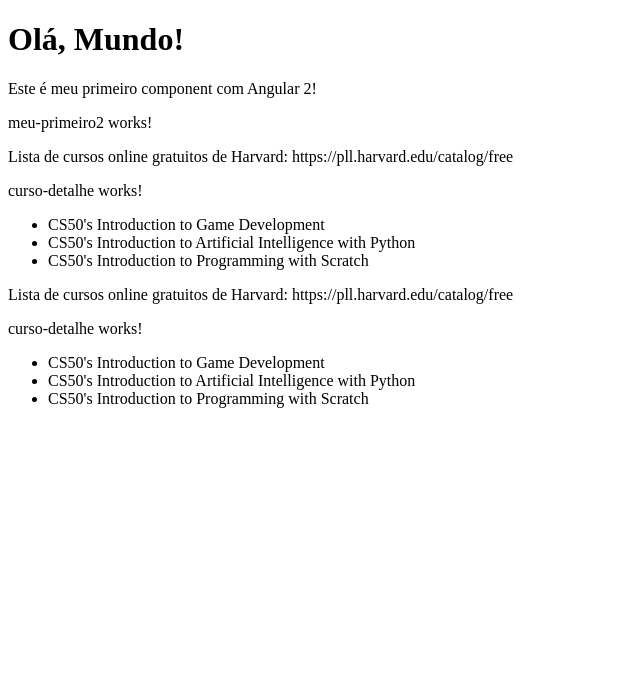
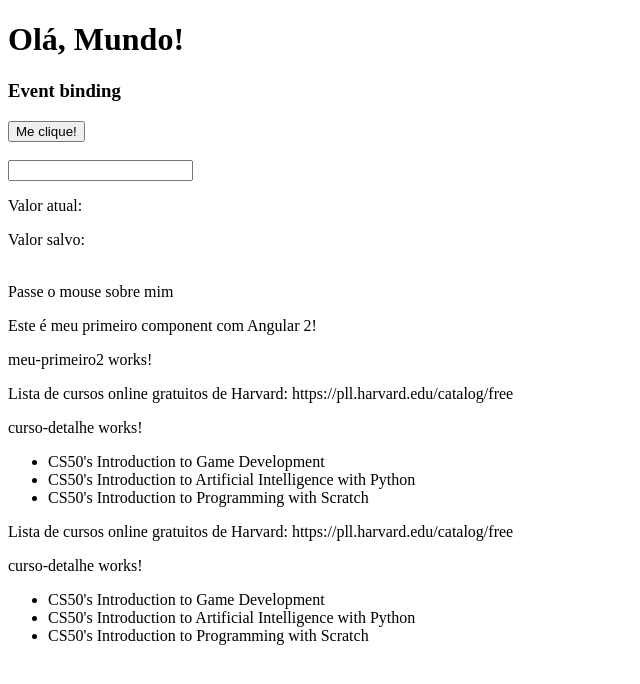
Before and after one commit to renatanesio/angular2, an Angular app: page / in a window 1280 px wide. Shown: the top 684 px of the page, without its empty margins (0-640 px from the left). Built offline with nearby package versions, Linux system fonts and the light colour scheme.

Commit message:
Add data-binding component

```diff
--- a/src/app/app.component.html
+++ b/src/app/app.component.html
@@ -2,6 +2,7 @@
   {{title}}
 </h1>
 
+<app-data-binding></app-data-binding>
 <app-meu-primeiro></app-meu-primeiro>
 <app-meu-primeiro2></app-meu-primeiro2>
 <app-cursos></app-cursos>
--- a/src/app/app.module.ts
+++ b/src/app/app.module.ts
@@ -7,12 +7,14 @@ import { AppComponent } from './app.component';
 import { MeuPrimeiro2Component } from './meu-primeiro2/meu-primeiro2.component';
 import { MeuPrimeiroComponent } from './meu-primeiro/meu-primeiro.componente';
 import { CursosModule } from './cursos/cursos.module';
+import { DataBindingComponent } from './data-binding/data-binding/data-binding.component';
 
 @NgModule({
   declarations: [
     AppComponent,
     MeuPrimeiro2Component,
-    MeuPrimeiroComponent
+    MeuPrimeiroComponent,
+    DataBindingComponent
   ],
   imports: [
     BrowserModule,
--- /dev/null
+++ b/src/app/data-binding/data-binding/data-binding.component.html
@@ -0,0 +1,29 @@
+<section class="event-binding">
+  <article>
+    <h3>Event binding</h3>
+    <div>
+      <button (click)="botaoClicado()" class="btn btn-primary">Me clique!
+      </button>
+      <br><br>
+
+      <input type="text"
+      (keyup)="onKeyUp($event)"
+      (keyup.enter)="salvarValor(campoInput.value)"
+      (blur)="salvarValor(campoInput.value)"
+      #campoInput>
+
+      <p>Valor atual: {{ valorAtual }}</p>
+      <p>Valor salvo: {{ valorSalvo }}</p>
+
+<br>
+<span
+(mouseover)="onMouseOverOut()"
+(mouseout)="onMouseOverOut()"
+[class.highlight] ="isMouseOver"
+>Passe o mouse sobre mim</span>
+
+    </div>
+
+  </article>
+
+</section>
--- /dev/null
+++ b/src/app/data-binding/data-binding/data-binding.component.scss
@@ -0,0 +1,4 @@
+.highlight {
+  background-color: yellow;
+  font-weight: bold;
+}
--- /dev/null
+++ b/src/app/data-binding/data-binding/data-binding.component.ts
@@ -0,0 +1,39 @@
+import { Component, OnInit } from '@angular/core';
+
+@Component({
+  selector: 'app-data-binding',
+  templateUrl: './data-binding.component.html',
+  styleUrls: ['./data-binding.component.scss']
+
+})
+
+
+export class DataBindingComponent implements OnInit {
+
+  valorAtual: string = '';
+  valorSalvo: string = '';
+  isMouseOver: boolean = false;
+
+
+  botaoClicado() {
+    alert('Botão clicado!');
+  }
+
+  onKeyUp(evento: KeyboardEvent) {
+    this.valorAtual = (<HTMLInputElement>evento.target).value;
+  }
+
+  salvarValor(valor:string) {
+    this.valorSalvo = valor;
+  }
+
+  onMouseOverOut() {
+    this.isMouseOver = !this.isMouseOver;
+  }
+
+  constructor() { }
+
+  ngOnInit(): void {
+  }
+
+}
```
Also changed, not shown: 1 other file (tests, documents, lock files or other folders).
